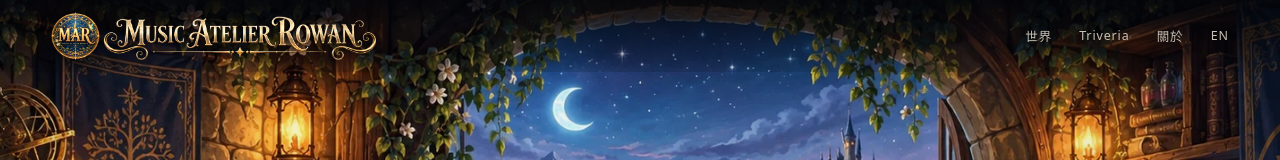
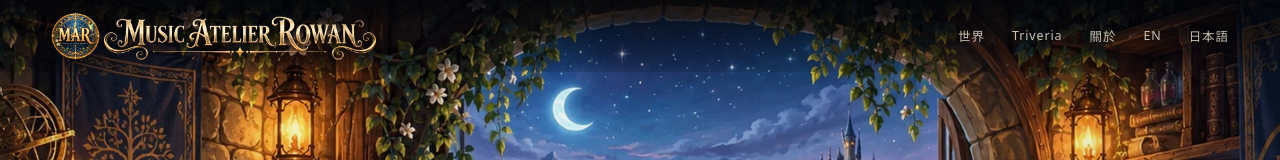
Before and after one commit to JackJackStudio/music-atelier-rowan, a Next.js app: page /zh in a window 1280 px wide. Shown: the top 160 px of the page. Built offline with nearby package versions, Linux system fonts and the light colour scheme.

Commit message:
Add Japanese language entry to Chinese home

```diff
--- a/src/app/zh/page.tsx
+++ b/src/app/zh/page.tsx
@@ -21,6 +21,7 @@ export default function ZhHome() {
           <Link href="/triveria/">Triveria</Link>
           <a href="#about">關於</a>
           <Link href="/">EN</Link>
+          <Link href="/ja/">日本語</Link>
         </div>
       </nav>
 
```
